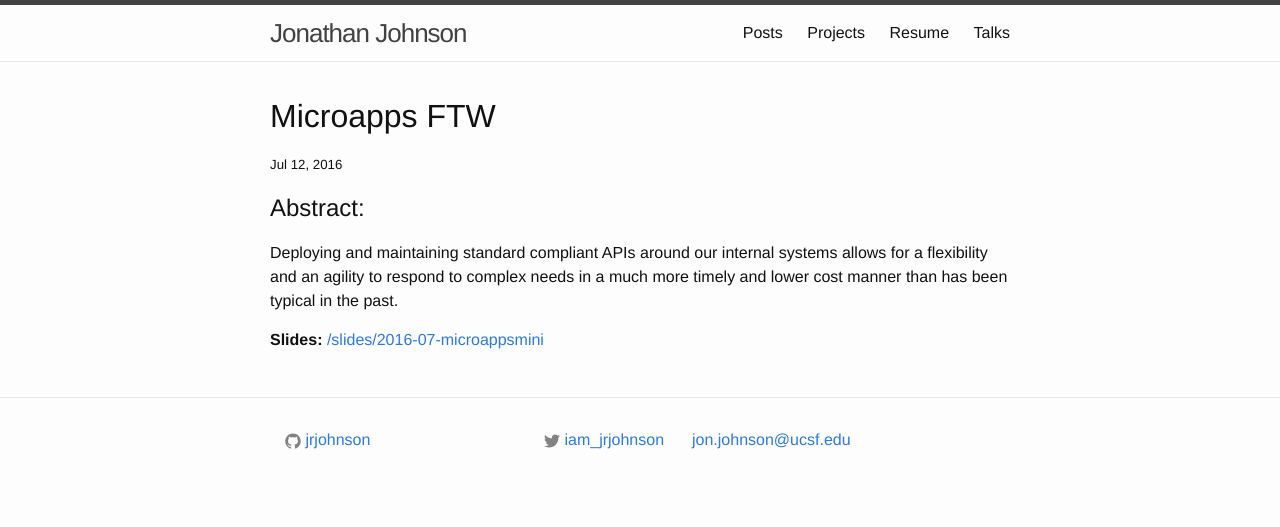
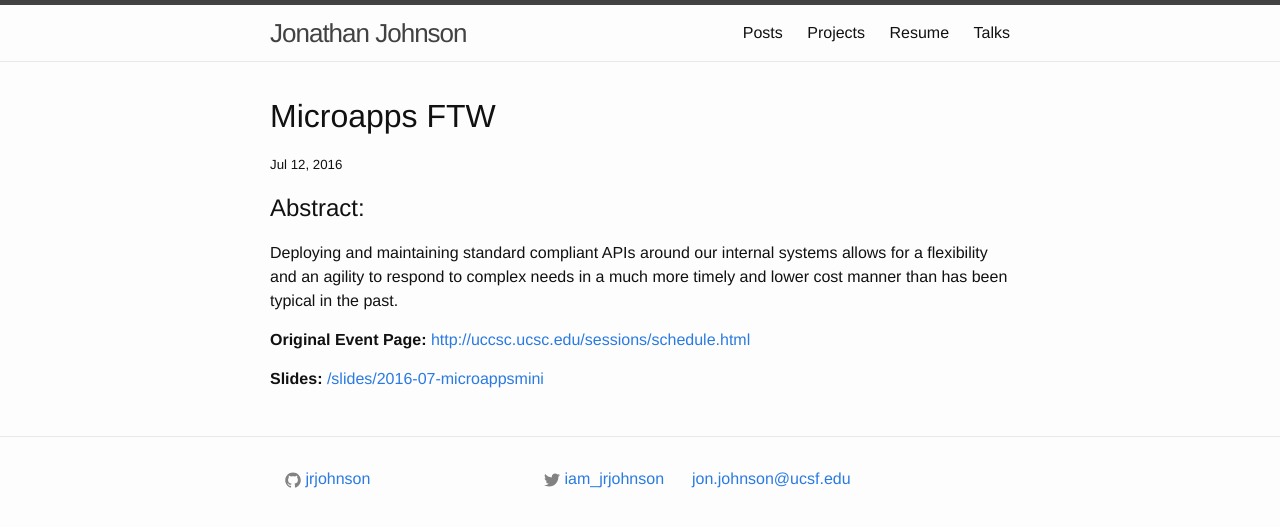
Before and after one commit to jrjohnson/website, a Jekyll site: the page built from _talks/2016-07-microappsmini.markdown, in a window 1280 px wide. Shown: the top 527 px of the page. Built offline with Jekyll 4.4.1, drawn with Linux system fonts in a browser that asks for light colours; some of the changed lines change nothing that is shown.

Commit message:
Add URL for microapps talk

```diff
--- a/_talks/2016-07-microappsmini.markdown
+++ b/_talks/2016-07-microappsmini.markdown
@@ -2,7 +2,7 @@
 layout: talk
 title:  "Microapps FTW"
 date:   2016-07-12 09:15:00
-eventURI:
+eventURI: http://uccsc.ucsc.edu/sessions/schedule.html
 videoURI:
 slidesURI: /slides/2016-07-microappsmini
 ---
```
